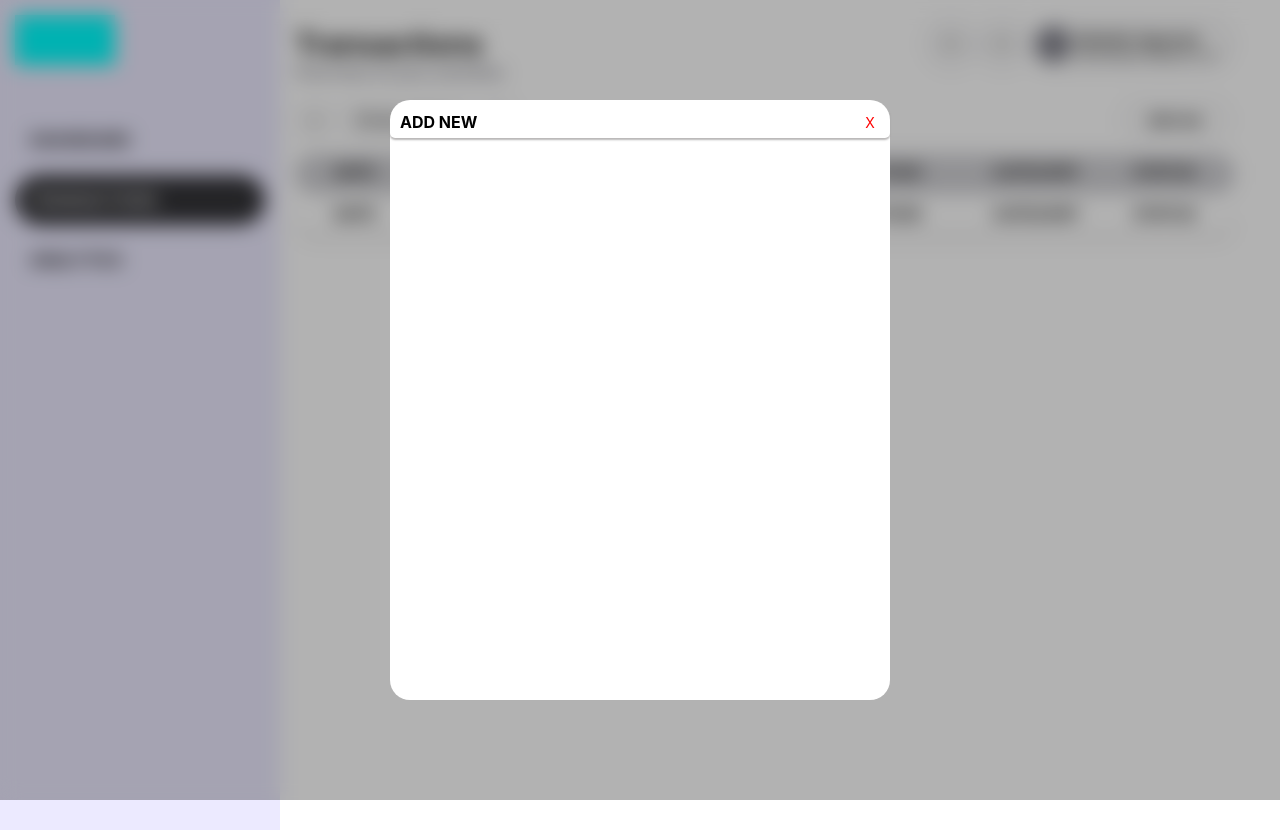
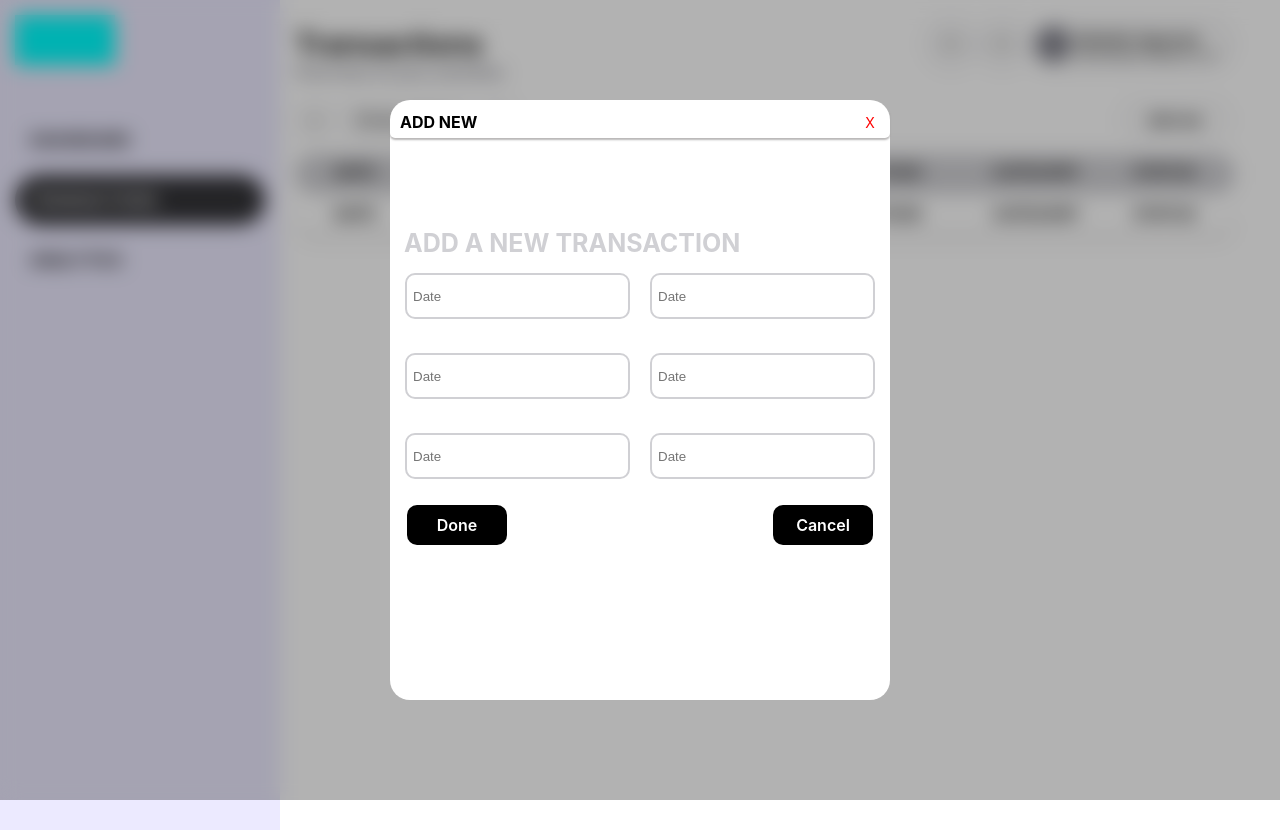
Before and after one commit to itsjasonagyeman/personal_finance_app, a React (Create React App) app: page /transactions in a window 1280 px wide. Built offline with nearby package versions, Linux system fonts and the light colour scheme.

Commit message:
finished add new layout

```diff
--- a/src/components/Addnewform.css
+++ b/src/components/Addnewform.css
@@ -61,3 +61,73 @@
 .addnewform-title{
     font-weight: bold;
 }
+
+.addnewtext{
+    font-size: 25px;
+    font-weight: bold;
+    color: #D0D0D4;
+    width: 100%;
+    display: flex;
+    flex-direction: row;
+    justify-content: start;
+    padding-left: 28px;
+    margin-bottom: 15px;
+    margin-top: 90px;
+}
+
+.text-field-grid{
+    height: 35%;
+    width: 100%;
+    padding-left: 15px;
+    padding-right: 15px;
+    box-sizing: border-box;
+
+
+    display: grid;
+    grid-template-columns: repeat(2, 1fr);
+    grid-template-rows: repeat(3, 40px);
+    column-gap: 20px;
+    row-gap: 40px;
+}
+
+.text-field-grid input{
+    height: 40px;
+    border-radius: 10px;
+    border-style: solid;
+    border-width: 2px;
+    border-color: #D0D0D4;
+    padding-left: 6px;
+}
+
+.canceldonerow{
+    height: 40px;
+    width: 100%;
+    box-sizing: border-box;
+    display: flex;
+    flex-direction: row;
+    justify-content: space-between;
+    margin-top: 25px;
+    padding-left: 17px;
+    padding-right: 17px;
+}
+
+.doneButton, .cancelButton{
+    height: 100%;
+    width: 100px;
+    background-color: black;
+    display: flex;
+    justify-content: center;
+    align-items: center;
+    box-sizing: border-box;
+    color: white;
+    font-weight: 600;
+    border-radius: 10px;
+    transition: all 0.2s ease;
+}
+
+:is(.doneButton, .cancelButton):hover{
+    background-color: #D0D0D4;
+    color: black;
+    transition: all 0.2s ease;
+    cursor: pointer;
+}
--- a/src/components/Addnewform.js
+++ b/src/components/Addnewform.js
@@ -9,6 +9,19 @@ export default function Addnewform() {
               <div className='addnewform-title'>ADD NEW</div>
               <div className='close-button'>X</div>
             </div>
+            <div className='addnewtext'>ADD A NEW TRANSACTION</div>
+            <div className='text-field-grid'>
+              <input type='text' placeholder='Date'/>
+              <input type='text' placeholder='Date'/>
+              <input type='text' placeholder='Date'/>
+              <input type='text' placeholder='Date'/>
+              <input type='text' placeholder='Date'/>
+              <input type='text' placeholder='Date'/>
+            </div>
+            <div className='canceldonerow'>
+              <div className='doneButton'>Done</div>
+              <div className='cancelButton'>Cancel</div>
+            </div>
         </div>
     </div>
   )
```
